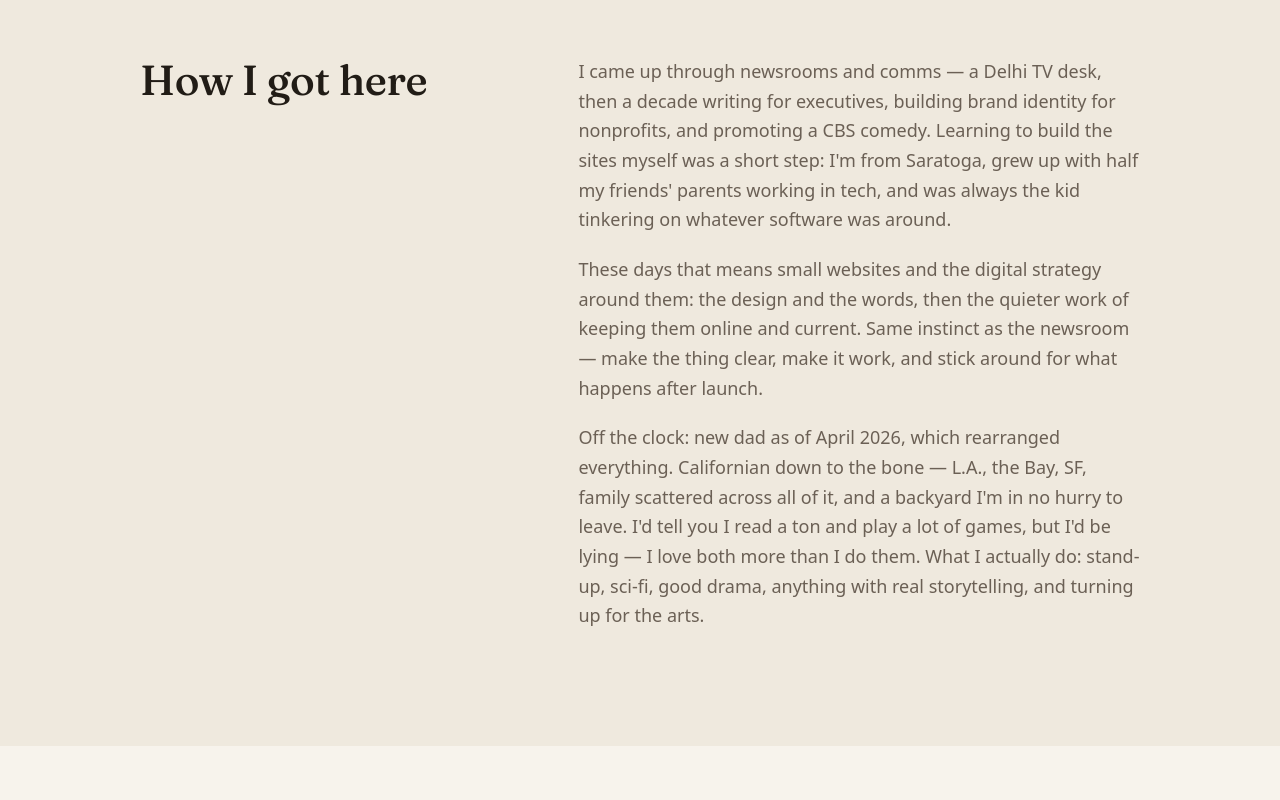
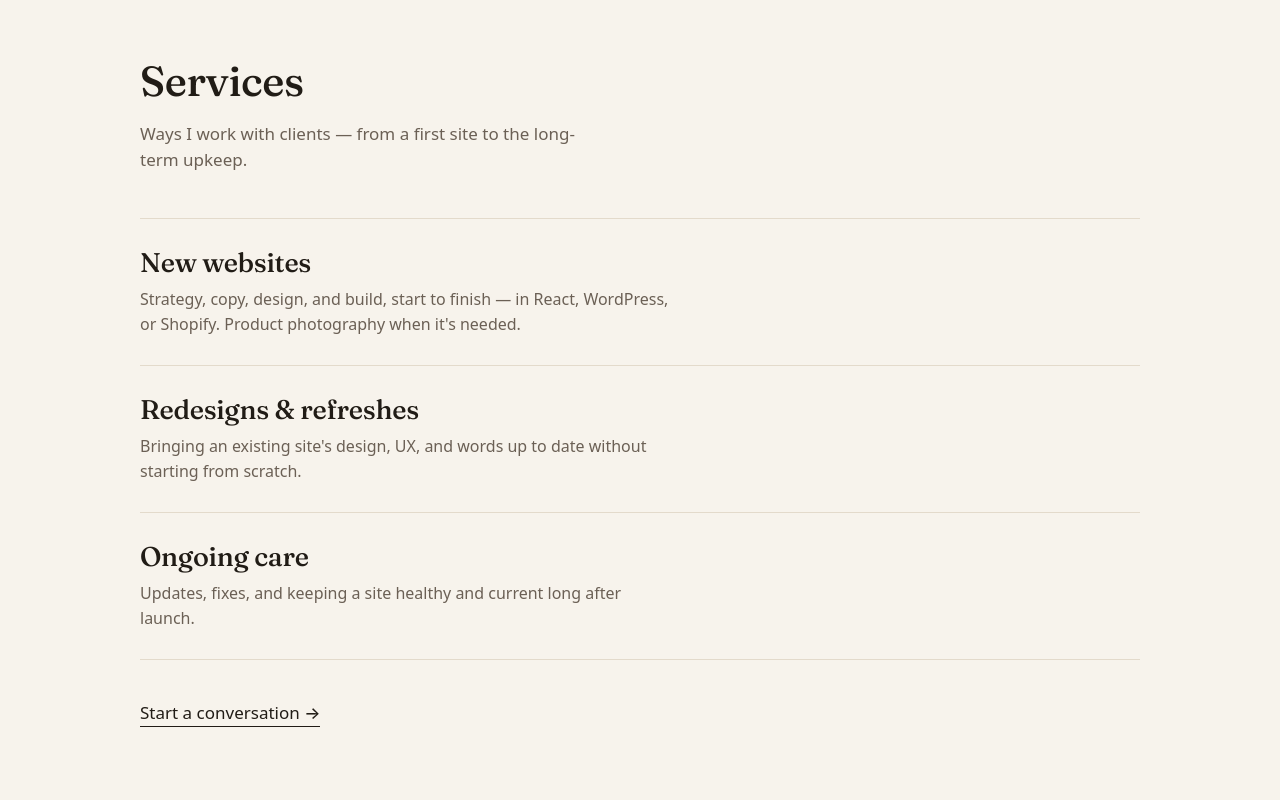
Before and after one commit to s1nghularity/personal-portfolio, a React (Create React App) app: page / in a window 1280 px wide. Shown: the part 2860-3660 px from the top of the page. Built offline with nearby package versions, Linux system fonts and the light colour scheme.

Commit message:
feat: add Services section (offerings, no pricing yet)

```diff
--- a/src/App.css
+++ b/src/App.css
@@ -1,6 +1,7 @@
 @import url('./styles/Banner.css');
 @import url('./styles/WhatIDo.css');
 @import url('./styles/RecentWork.css');
+@import url('./styles/Services.css');
 @import url('./styles/Throughline.css');
 @import url('./styles/WorkHistory.css');
 @import url('./styles/Contact.css');
--- a/src/App.js
+++ b/src/App.js
@@ -3,6 +3,7 @@ import './App.css';
 import { Banner } from './components/Banner.js';
 import { WhatIDo } from './components/WhatIDo.js';
 import { RecentWork } from './components/RecentWork.js';
+import { Services } from './components/Services.js';
 import { Throughline } from './components/Throughline.js';
 import { WorkHistory } from './components/WorkHistory.js';
 import { Contact } from './components/Contact.js';
@@ -37,6 +38,7 @@ function App() {
       <Banner />
       <WhatIDo />
       <RecentWork />
+      <Services />
       <Throughline />
       <WorkHistory />
       <Contact />
--- /dev/null
+++ b/src/components/Services.js
@@ -0,0 +1,49 @@
+import { Container } from 'react-bootstrap';
+import '../styles/Services.css';
+
+const services = [
+  {
+    name: 'New websites',
+    desc: 'Strategy, copy, design, and build, start to finish — in React, WordPress, or Shopify. Product photography when it\'s needed.',
+    // price: '',  // e.g. 'From $X' — left empty until real figures
+  },
+  {
+    name: 'Redesigns & refreshes',
+    desc: "Bringing an existing site's design, UX, and words up to date without starting from scratch.",
+  },
+  {
+    name: 'Ongoing care',
+    desc: 'Updates, fixes, and keeping a site healthy and current long after launch.',
+  },
+];
+
+export const Services = () => {
+  return (
+    <section className='services' id='offerings'>
+      <Container>
+        <div className='services-head reveal'>
+          <h2 className='section-title'>Services</h2>
+          <p className='services-lead'>
+            Ways I work with clients — from a first site to the long-term upkeep.
+          </p>
+        </div>
+
+        <ul className='services-list'>
+          {services.map((s) => (
+            <li className='services-row reveal' key={s.name}>
+              <div className='services-main'>
+                <h3 className='services-name'>{s.name}</h3>
+                <p className='services-desc'>{s.desc}</p>
+              </div>
+              {s.price && <div className='services-price'>{s.price}</div>}
+            </li>
+          ))}
+        </ul>
+
+        <a className='link-accent services-cta' href='#contact'>
+          Start a conversation →
+        </a>
+      </Container>
+    </section>
+  );
+};
--- /dev/null
+++ b/src/styles/Services.css
@@ -0,0 +1,77 @@
+/* ============================================================
+   SERVICES — stacked offering list on warm paper
+   ============================================================ */
+.services {
+  background-color: var(--bg);
+  padding: var(--section-y) 0;
+  border-top: 1px solid var(--hairline);
+}
+
+.services-head {
+  max-width: 720px;
+  margin: 0 0 clamp(28px, 4vw, 44px);
+}
+
+.services-lead {
+  margin: 16px 0 0;
+  max-width: 48ch;
+  font-size: clamp(17px, 1.2vw, 19px);
+  line-height: 1.55;
+  color: var(--ink-soft);
+}
+
+.services-list {
+  list-style: none;
+  margin: 0 0 clamp(28px, 4vw, 40px);
+  padding: 0;
+}
+
+.services-row {
+  display: grid;
+  grid-template-columns: 1fr auto;
+  gap: clamp(12px, 3vw, 40px);
+  align-items: baseline;
+  padding: clamp(20px, 3vw, 28px) 0;
+  border-top: 1px solid var(--hairline);
+}
+
+.services-row:last-child {
+  border-bottom: 1px solid var(--hairline);
+}
+
+.services-name {
+  font-family: var(--font-display);
+  font-weight: 500;
+  font-size: clamp(21px, 2.4vw, 27px);
+  line-height: 1.2;
+  letter-spacing: -0.01em;
+  color: var(--ink);
+  margin: 0 0 8px;
+}
+
+.services-desc {
+  max-width: 58ch;
+  margin: 0;
+  font-size: 16px;
+  line-height: 1.55;
+  color: var(--ink-soft);
+}
+
+.services-price {
+  font-family: var(--font-display);
+  font-size: clamp(16px, 1.4vw, 19px);
+  color: var(--ink);
+  white-space: nowrap;
+}
+
+.services-cta {
+  display: inline-block;
+  font-size: 17px;
+}
+
+@media (max-width: 600px) {
+  .services-row {
+    grid-template-columns: 1fr;
+    gap: 6px;
+  }
+}
```
